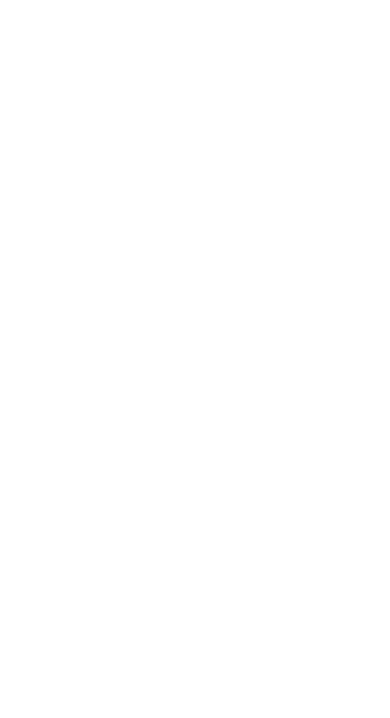
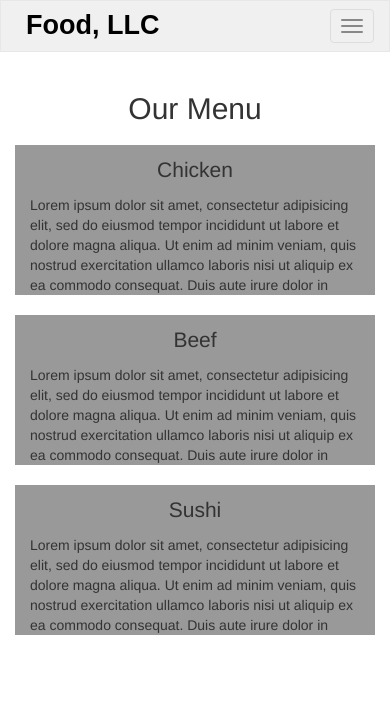
Before and after one commit to random-char/coursera, a plain HTML site: page module3-assignment/index.html in a window 390 px wide. Drawn offline with Linux system fonts and the light colour scheme.

Commit message:
lowly but surely

```diff
--- a/module3-assignment/css/styles.css
+++ b/module3-assignment/css/styles.css
@@ -0,0 +1,64 @@
+
+body {
+}
+
+/*header*/
+button {
+  background-color: #aaaaaa;
+}
+#navbar {
+  background-color: #f0f0f0;
+}
+
+.navbar-brand {
+  padding-top: 10px;
+}
+.navbar-brand h1 {
+  color: #000;
+  font-family: sans-serif;
+  font-size: 1.5em;
+  font-weight: bold;
+  margin-top: 0;
+  margin-bottom: 0;
+  margin-left: 10px;
+}
+
+.navbar-brand a:hover, .navbar-brand a:focus {
+  color: #000;
+  text-decoration: none;
+}
+
+#collapsable-nav ul {
+  padding: 0px;
+  margin-top: 0px;
+  margin-bottom: 0px;
+}
+li {
+  font-weight: bold;
+  border-bottom: 1px solid black;
+  border-right: 2px solid black;
+  border-left: 2px solid black;
+}
+li:nth-child(1) {
+  border-top: 2px solid black;
+}
+li:nth-child(3) {
+  border-bottom: 2px solid black;
+}
+
+/*end of header*/
+
+/*main content*/
+.content-box {
+  background-color: #999999;
+  height: 150px;
+  margin: 10px 0;
+  overflow: hidden;
+}
+
+.section-title {
+  margin-top: 10px;
+  margin-bottom: 10px;
+  font-size: 1.5em;
+}
+/* end of main content*/
--- a/module3-assignment/index.html
+++ b/module3-assignment/index.html
@@ -10,8 +10,87 @@
 </head>
 <body>
 
+    <header>
+      <nav id="navbar" class="navbar navbar-default">
+        <div class="container">
+          <div class="navbar-header">
+            <div class="navbar-brand">
+              <a href="index.html"><h1>Food, LLC</h1></a>
+            </div>
 
+            <button type="button" class="navbar-toggle collapsed" data-toggle="collapse" data-target="#collapsable-nav" aria-expanded="false">
+              <span class="sr-only">Toggle navigation</span>
+              <span class="icon-bar"></span>
+              <span class="icon-bar"></span>
+              <span class="icon-bar"></span>
+            </button>
+          </div> <!-- end of navbar-header-->
 
+          <div id="collapsable-nav" class="collapse navbar-collapse">
+           <ul id="nav-list" class="nav navbar-nav navbar-right visible-xs text-center">
+            <li>
+              <a href="#">
+              <br class="hidden-xs">Chicken</a>
+            </li>
+            <li>
+              <a href="#">
+              <br class="hidden-xs">Beef</a>
+            </li>
+            <li>
+              <a href="#">
+              <br class="hidden-xs">Sushi</a>
+            </li>
+          </ul>
+        </div><!-- end of navbar-collapse -->
+
+        </div><!-- End of container -->
+      </nav> <!-- End of container -->
+    </header>
+
+    <div id="main-content" class="container">
+     <h2 class="text-center">Our Menu</h2>
+     <div class="container">
+       <div class="row">
+
+         <div id="chicken" class="col-md-4 col-sm-6 col-xs-12 content-box">
+          <div class="section-title text-center">Chicken</div>
+          <div class="section-content">
+          Lorem ipsum dolor sit amet, consectetur adipisicing elit, sed do eiusmod
+          tempor incididunt ut labore et dolore magna aliqua. Ut enim ad minim veniam,
+          quis nostrud exercitation ullamco laboris nisi ut aliquip ex ea commodo
+          consequat. Duis aute irure dolor in reprehenderit in voluptate velit esse
+          cillum dolore eu fugiat nulla pariatur. Excepteur sint occaecat cupidatat non
+          proident, sunt in culpa qui officia deserunt mollit anim id est laborum.
+          </div>
+         </div>
+
+         <div id="beef" class="col-md-4 col-sm-6 col-xs-12 content-box">
+          <div class="section-title text-center">Beef</div>
+          <div class="section-content">
+          Lorem ipsum dolor sit amet, consectetur adipisicing elit, sed do eiusmod
+          tempor incididunt ut labore et dolore magna aliqua. Ut enim ad minim veniam,
+          quis nostrud exercitation ullamco laboris nisi ut aliquip ex ea commodo
+          consequat. Duis aute irure dolor in reprehenderit in voluptate velit esse
+          cillum dolore eu fugiat nulla pariatur. Excepteur sint occaecat cupidatat non
+          proident, sunt in culpa qui officia deserunt mollit anim id est laborum.
+          </div>
+         </div>
+
+         <div id="sushi" class="col-md-4 col-sm-12 col-xs-12 content-box">
+          <div class="section-title text-center">Sushi</div>
+          <div class="section-content">
+          Lorem ipsum dolor sit amet, consectetur adipisicing elit, sed do eiusmod
+          tempor incididunt ut labore et dolore magna aliqua. Ut enim ad minim veniam,
+          quis nostrud exercitation ullamco laboris nisi ut aliquip ex ea commodo
+          consequat. Duis aute irure dolor in reprehenderit in voluptate velit esse
+          cillum dolore eu fugiat nulla pariatur. Excepteur sint occaecat cupidatat non
+          proident, sunt in culpa qui officia deserunt mollit anim id est laborum.
+          </div>
+         </div>
+
+       </div> <!-- end of row -->
+     </div> <!-- end of container -->
+    </div> <!-- end of main content -->
 
 
   <script src="js/jquery-2.1.4.min.js"></script>
```
